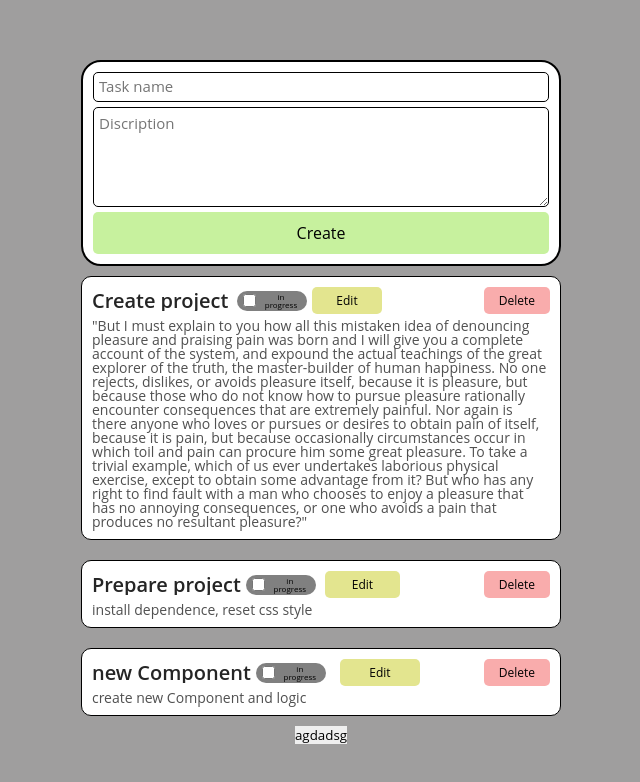
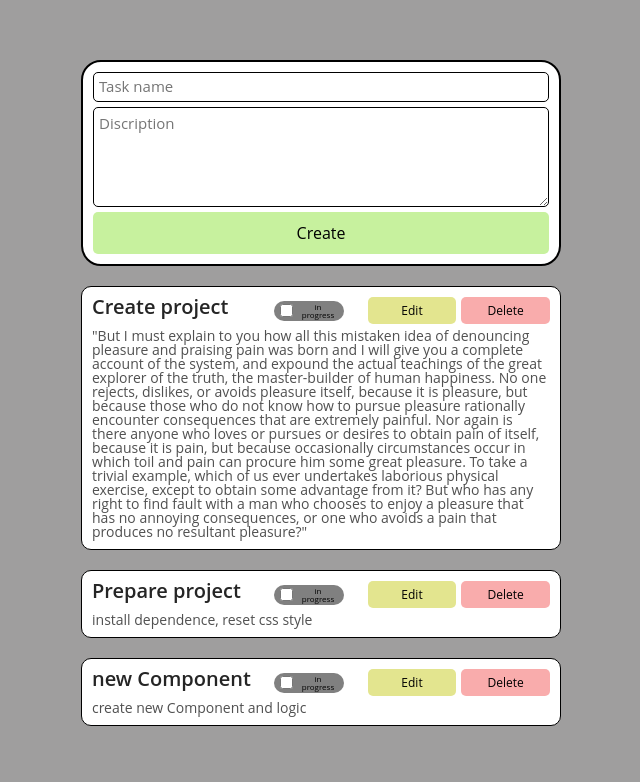
Before and after one commit to Timson4eg/ToDo, a React (Vite) app: page / in a window 1280 px wide. Shown: the top 782 px of the page, without its empty margins (319-959 px from the left). Built offline with nearby package versions, Linux system fonts and the light colour scheme.

Commit message:
style headerupdate

```diff
--- a/src/assets/Screen/Home/Home.jsx
+++ b/src/assets/Screen/Home/Home.jsx
@@ -6,14 +6,11 @@ import PopUp from '../../ui/PopUp/PopUp'
 import { Context } from '../../../providers/TasksProviders'
 
 const Home = () => {
-	const { state } = useContext(Context)
-
 	return (
 		<div className={style.home}>
 			<PopUp></PopUp>
 			<TaskForm></TaskForm>
 			<TasksList />
-			<button onClick={() => console.log(state)}>agdadsg</button>
 		</div>
 	)
 }
--- a/src/assets/Screen/Home/Home.module.scss
+++ b/src/assets/Screen/Home/Home.module.scss
@@ -2,5 +2,6 @@
 	display: flex;
 	flex-direction: column;
 	align-items: center;
+	gap: 10px;
 	padding: 10px;
 }
--- a/src/assets/Screen/Home/HomeComponents/Task.jsx/HeaderTask/Header.module.scss
+++ b/src/assets/Screen/Home/HomeComponents/Task.jsx/HeaderTask/Header.module.scss
@@ -2,24 +2,25 @@
 	display: flex;
 	justify-content: space-between;
 	margin-bottom: 5px;
+	// flex-wrap: wrap;
 	width: 100%;
-	gap: 20px;
+	// gap: 20px;
+	.title {
+		font-size: 20px;
+		font-weight: 600;
+		color: #252525;
+		overflow: hidden;
+		min-width: 182px;
+		text-overflow: ellipsis;
+		word-wrap: normal;
+		white-space: nowrap;
+	}
 	> div {
 		display: grid;
-		grid-template-columns: 2fr 1fr 1fr;
+		grid-template-columns: 1fr 1fr 1fr;
+		width: 100%;
 		gap: 5px;
 		align-items: center;
-		.title {
-			font-size: 20px;
-			font-weight: 600;
-			color: #252525;
-			overflow: hidden;
-			// width: 70px;
-			text-overflow: ellipsis;
-			word-wrap: normal;
-			white-space: nowrap;
-			// max-height: 20px;
-		}
 
 		.status {
 			border-radius: 10px;
@@ -34,3 +35,9 @@
 		}
 	}
 }
+
+@media (max-width: 450px) {
+	.header {
+		flex-wrap: wrap;
+	}
+}
--- a/src/assets/Screen/Home/HomeComponents/Task.jsx/HeaderTask/HeaderTask.jsx
+++ b/src/assets/Screen/Home/HomeComponents/Task.jsx/HeaderTask/HeaderTask.jsx
@@ -17,9 +17,8 @@ const HeaderTask = ({ task }) => {
 
 	return (
 		<div className={style.header}>
+			<h3 className={style.title}>{task.title}</h3>
 			<div>
-				<h3 className={style.title}>{task.title}</h3>
-
 				<div className={style.status}>
 					<input type='checkbox' checked={checked} onChange={handleSubmit} />
 
@@ -31,10 +30,10 @@ const HeaderTask = ({ task }) => {
 				>
 					Edit
 				</Btn>
+				<Btn onClick={() => removeTask(task.id)} type='redSmallBtn'>
+					Delete
+				</Btn>
 			</div>
-			<Btn onClick={() => removeTask(task.id)} type='redSmallBtn'>
-				Delete
-			</Btn>
 		</div>
 	)
 }
--- a/src/assets/Screen/Home/HomeComponents/Task.jsx/Task.jsx
+++ b/src/assets/Screen/Home/HomeComponents/Task.jsx/Task.jsx
@@ -7,7 +7,7 @@ const Task = ({ task }) => {
 		<div className={style.task}>
 			<div className={style.wrapper}>
 				<HeaderTask task={task} />
-				<p className={style.discription}>{task.discription}</p>
+				<div className={style.discription}>{task.discription}</div>
 			</div>
 		</div>
 	)
--- a/src/assets/Screen/Home/HomeComponents/Task.jsx/Task.module.scss
+++ b/src/assets/Screen/Home/HomeComponents/Task.jsx/Task.module.scss
@@ -2,18 +2,20 @@
 	width: 100%;
 	border: 1px solid black;
 	border-radius: 10px;
-	margin: 10px;
+	margin: 10px 0px;
 	background-color: white;
-	min-width: 460px;
+	padding: 10px 10px;
+
 	.wrapper {
 		display: flex;
-		padding: 10px;
+
 		flex-direction: column;
 		text-align: left;
 
 		.discription {
 			color: #505050;
-			// width: 80%;
+			display: block;
+			min-width: 100%;
 		}
 	}
 }
--- a/src/assets/Screen/Home/HomeComponents/TaskForm/TaskForm.module.scss
+++ b/src/assets/Screen/Home/HomeComponents/TaskForm/TaskForm.module.scss
@@ -1,7 +1,6 @@
 .createform {
 	display: flex;
 	flex-direction: column;
-	// gap: 10px;
 	font-size: 20px;
 	width: 100%;
 	border-radius: 20px;
```
